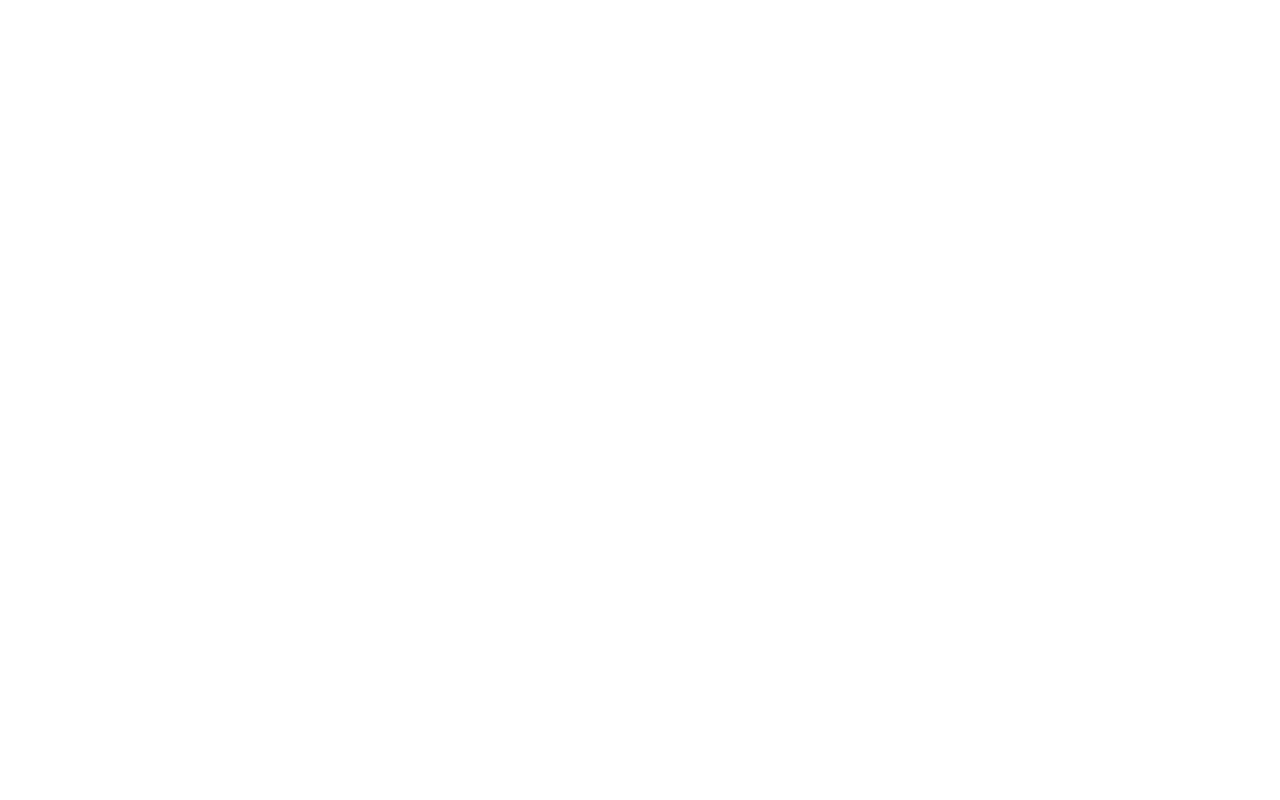
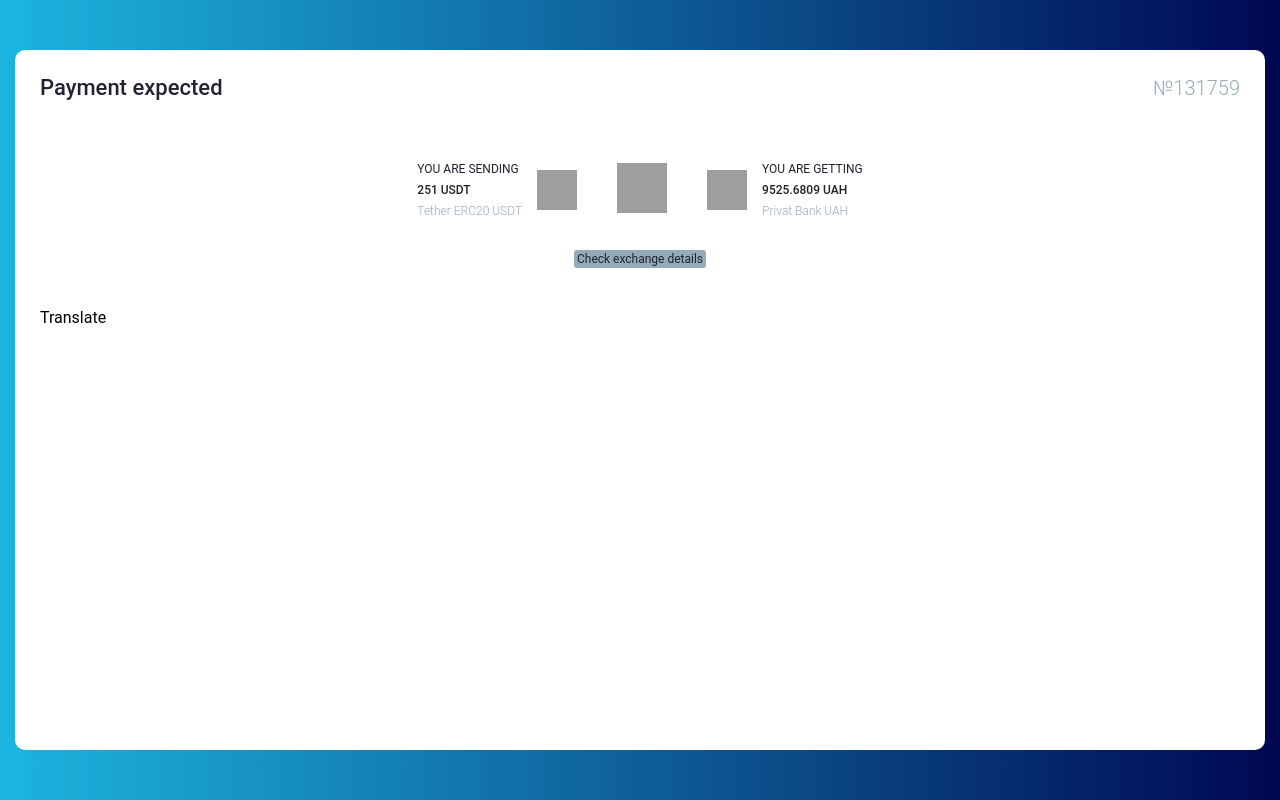
Before and after one commit to Born-Win/Exchanger, a plain HTML site: page payment.html in a window 1280 px wide. Drawn offline with Linux system fonts and the light colour scheme; grey boxes are pictures that could not be loaded.

Commit message:
Payment translate

```diff
--- a/index.css
+++ b/index.css
@@ -77,11 +77,6 @@ body {
 }
 
 /* SECTIONS */
-
-.give-away-section {
-}
-.you-receive-section {
-}
 
 .we-change-section {
   border-right: none;
@@ -425,7 +420,6 @@ body {
   background-color: #1972f5;
 }
 
-
 .chat-icon-close {
   display: none;
 }
--- /dev/null
+++ b/payment.css
@@ -0,0 +1,152 @@
+* {
+  margin: 0;
+  padding: 0;
+  list-style: none;
+  box-sizing: border-box;
+  outline: none;
+}
+
+input,
+button,
+textarea,
+select {
+  margin: 0;
+  font: inherit;
+  border: none;
+}
+
+:root {
+  --body-font-family: "Roboto", sans-serif;
+  --body-font-size: 14px;
+
+  --primary-font-color: rgba(0, 0, 0, 0.87);
+  --title-color: #222332;
+  --hint-pointer-color: #95abb7;
+  --info-payment-text: #b5b0b0;
+
+  --light-font-color: rgb(181, 176, 176);
+
+  --form-background: #ffffff;
+  --form-border-radius: 10px;
+
+  --item-active-bgc: #f3f4f8;
+
+  --active-link-bgc: #465368e6;
+  --active-link-font-color: #fff;
+
+  --exchange-verification-color: #4c9100;
+
+  --banners-title-color: #29303e;
+  --banners-text-color: rgba(41, 48, 62, 0.5);
+  --service-break-title-color: #3e4756;
+  --btn-bgc: #5568d4;
+  --iex-mobile-home-welcome-text: #4a5861;
+  --warning-offline-bg: #bd0303;
+  --iex-offline-color: #fff;
+}
+
+body {
+  width: 100%;
+  min-height: 100vh;
+  font-family: var(--body-font-family);
+  font-size: --body-font-size;
+  color: --primary-font-color;
+  background: linear-gradient(90deg, #1cb5e0 0%, #000851 100%);
+  display: flex;
+}
+
+.container {
+  width: 1250px;
+  margin: 0 auto;
+  min-height: 100%;
+  margin-block: 50px;
+}
+
+.payment {
+  width: 100%;
+  height: 100%;
+  padding: 25px;
+  background-color: var(--form-background);
+  border-radius: var(--form-border-radius);
+}
+
+.payment__head {
+  display: flex;
+  align-items: center;
+  justify-content: space-between;
+  margin-bottom: 30px;
+}
+
+.payment__status {
+  color: var(--title-color);
+  font-size: 22px;
+  font-weight: 500;
+}
+.payment__number {
+  color: var(--hint-pointer-color);
+  font-size: 20px;
+  font-weight: 300;
+}
+
+.payment__info {
+  display: flex;
+  flex-direction: column;
+  align-items: center;
+
+  margin-bottom: 40px;
+}
+
+.payment__info-inner {
+  display: flex;
+  height: 15vh;
+  align-items: center;
+  justify-content: center;
+  gap: 40px;
+}
+
+.you-are-sending,
+.you-are-getting {
+  display: flex;
+  align-items: center;
+  gap: 15px;
+}
+
+.you-are-sending__inner,
+.you-are-getting__inner {
+  display: flex;
+  flex-direction: column;
+  gap: 7px;
+  font-size: 12px;
+}
+.you-are-sending__text,
+.you-are-getting__text {
+  text-transform: uppercase;
+  font-weight: 400;
+  color: #222332;
+}
+.you-are-sending__amount,
+.you-are-getting__amount {
+  font-weight: 500;
+  color: rgba(0, 0, 0, 0.87);
+}
+.you-are-sending__additional,
+.you-are-getting__additional {
+  font-weight: 300;
+  color: #95abb7;
+}
+
+.you-are-sending__logo,
+.you-are-getting__logo {
+  width: 40px;
+  height: 40px;
+}
+
+.check-details {
+  text-align: center;
+  background-color: #95abb7;
+  color: #222332;
+  font-size: 12px;
+  padding: 2px 3px;
+  border-radius: 3px;
+  cursor: pointer;
+}
--- a/payment.html
+++ b/payment.html
@@ -4,8 +4,60 @@
     <meta charset="UTF-8" />
     <meta name="viewport" content="width=device-width, initial-scale=1.0" />
     <title>Payment</title>
+    <link rel="stylesheet" href="./payment.css" />
   </head>
   <body>
-    <div class="payment"></div>
+    <div class="container">
+      <div class="payment">
+        <div class="payment__head">
+          <h2 class="payment__status">Payment expected</h2>
+          <span class="payment__number">№131759</span>
+        </div>
+        <div class="payment__info">
+          <div class="payment__info-inner">
+            <div class="you-are-sending">
+              <div class="you-are-sending__inner">
+                <p class="you-are-sending__text">you are sending</p>
+                <p class="you-are-sending__amount">251 USDT</p>
+                <p class="you-are-sending__additional">Tether ERC20 USDT</p>
+              </div>
+              <img
+                class="you-are-sending__logo"
+                src="https://kingex.io/storage/payment_systems/iex-1aqkXoptWT.svg"
+                alt="logo"
+              />
+            </div>
+
+            <div>
+              <img
+                width="50"
+                height="50"
+                src="https://img.icons8.com/ios/50/forward--v1.png"
+                alt="forward--v1"
+              />
+            </div>
+
+            <div class="you-are-getting">
+              <img
+                class="you-are-getting__logo"
+                src="https://kingex.io/storage/payment_systems/iex-RNMj9rCQxz.svg"
+                alt="logo"
+              />
+              <div class="you-are-getting__inner">
+                <p class="you-are-getting__text">you are getting</p>
+                <p class="you-are-getting__amount">9525.6809 UAH</p>
+                <p class="you-are-getting__additional">Privat Bank UAH</p>
+              </div>
+            </div>
+          </div>
+          <span class="check-details">Check exchange details</span>
+        </div>
+
+        <div class="payment__translate">
+          <div class="payment__translate-subtitle">Translate</div>
+          <div class="input-wrapper"></div>
+        </div>
+      </div>
+    </div>
   </body>
 </html>
```
Also changed, not shown: script.js (+8 -19 lines).
